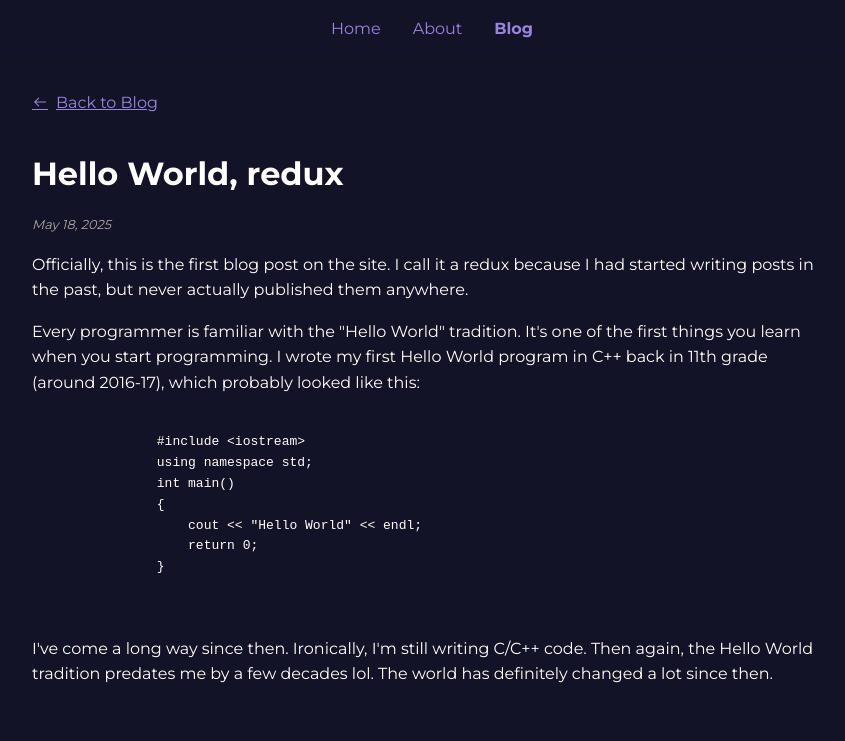
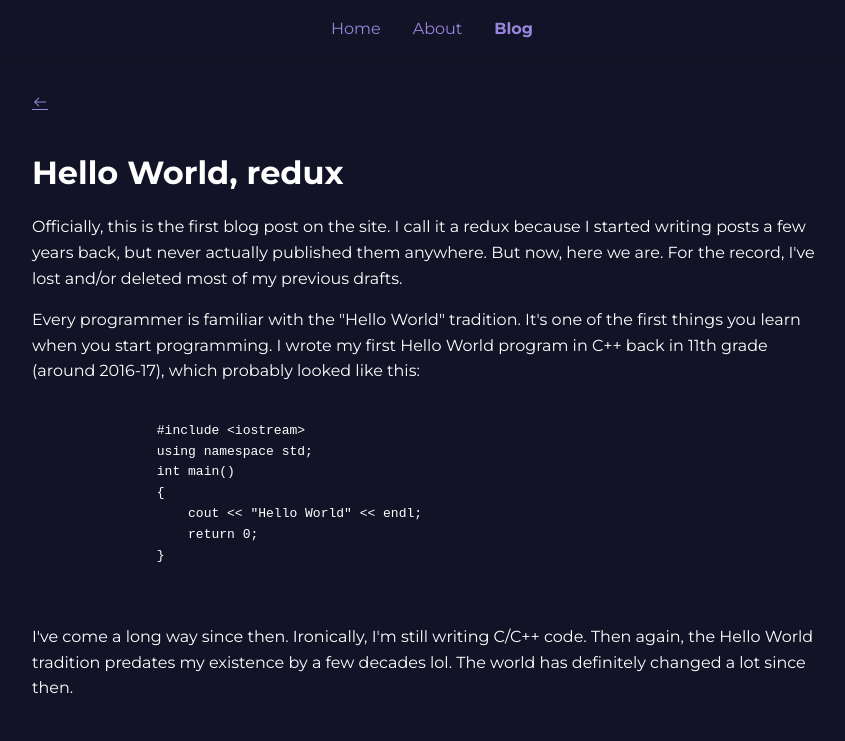
Before and after one commit to tahseeni/tahseeni.github.io, a plain HTML site: page blog/entry1.html in a window 1280 px wide. Shown: the top 741 px of the page, without its empty margins (208-1053 px from the left). Drawn offline with nearby package versions, Linux system fonts and the light colour scheme.

Commit message:
Some cleanup

```diff
--- a/blog/entry1.html
+++ b/blog/entry1.html
@@ -19,13 +19,13 @@
 
     <div class="container content">
         <div class="back-link">
-            <a href="blog_index.html"><i class="las la-arrow-left"></i> Back to Blog</a>
+            <a href="blog_index.html"><i class="las la-arrow-left"></i></a>
         </div>
 
         <h1>Hello World, redux</h1>
-        <p class="blog-date">May 18, 2025</p>
         <p>
-            Officially, this is the first blog post on the site. I call it a redux because I had started writing posts in the past, but never actually published them anywhere.
+            Officially, this is the first blog post on the site. I call it a redux because I started writing posts a few years back, but never actually published them anywhere. But now, here we are.
+            For the record, I've lost and/or deleted most of my previous drafts.
         </p>
 
         <p>
@@ -45,7 +45,7 @@
             </code>
         </pre>
 
-        <p> I've come a long way since then. Ironically, I'm still writing C/C++ code. Then again, the Hello World tradition predates me by a few decades lol. The world has definitely changed a lot since then.</p>
+        <p> I've come a long way since then. Ironically, I'm still writing C/C++ code. Then again, the Hello World tradition predates my existence by a few decades lol. The world has definitely changed a lot since then.</p>
 
         <br>
         <p>
```
Also changed, not shown: about.html (+2 -2 lines), blog/blog_index.html (+3 -1 lines).
